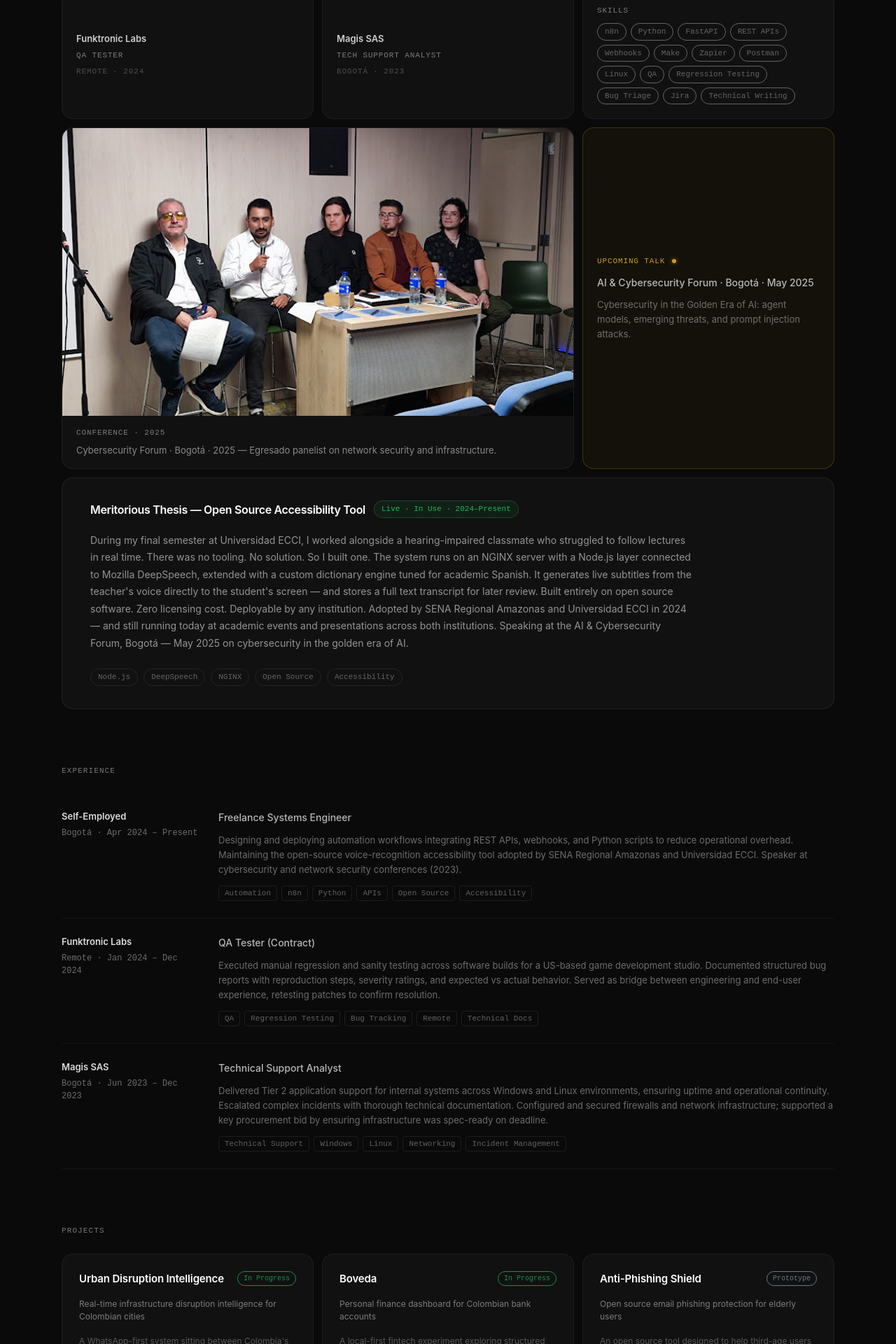
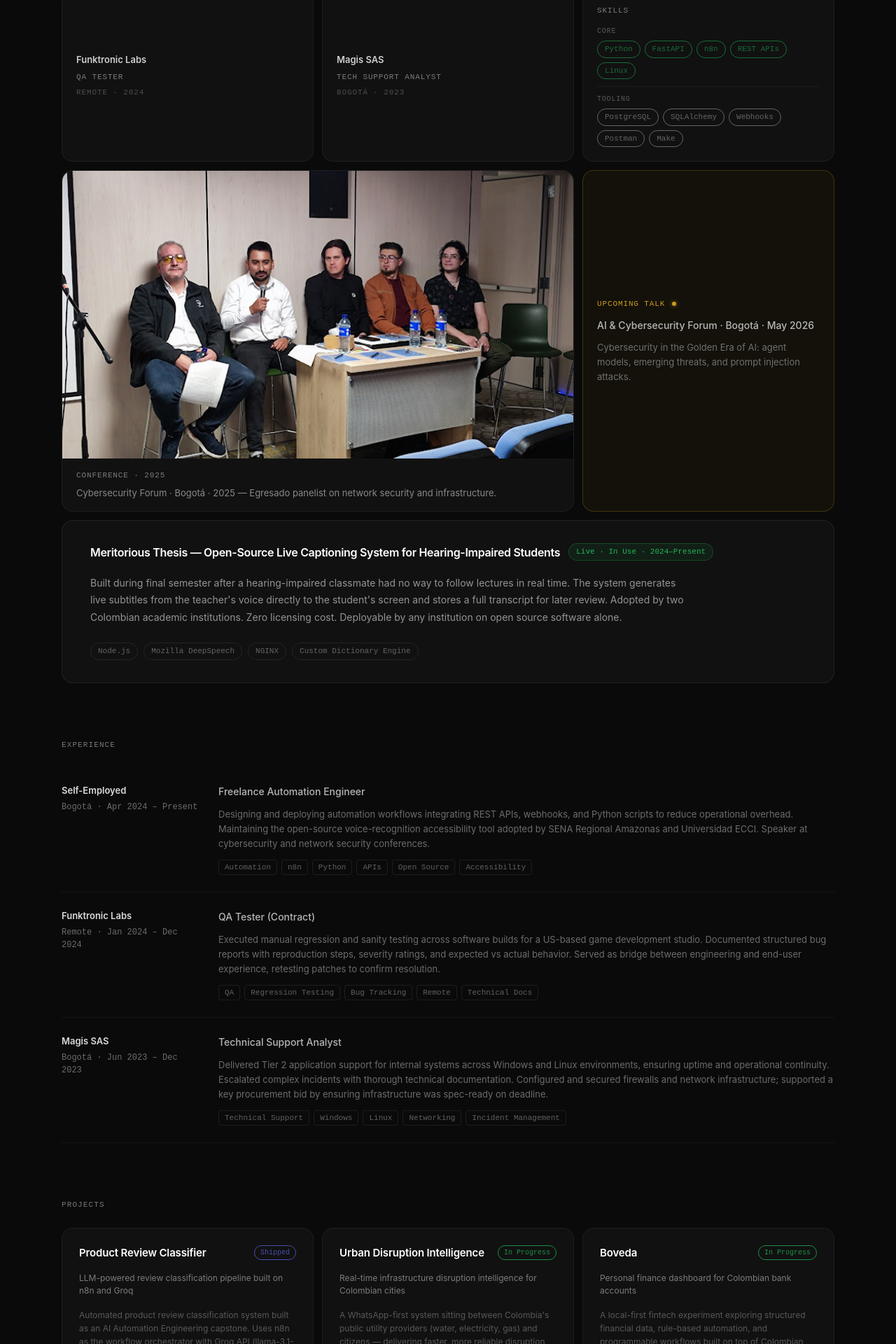
Before and after one commit to lualducor/lucholabs-site, a React (Vite) app: page / in a window 1280 px wide. Shown: the part 422-2342 px from the top of the page at 70% size. Built offline with nearby package versions, Linux system fonts and the light colour scheme.

Commit message:
refactor(data): restructure resume.ts — identity, thesis, skills, speaking, certs, projects

```diff
--- a/src/components/bento/IdentityCard.tsx
+++ b/src/components/bento/IdentityCard.tsx
@@ -27,7 +27,7 @@ export default function IdentityCard() {
         <p style={{ fontSize: '13px', color: 'rgba(255,255,255,0.5)', lineHeight: 1.4, margin: 0 }}>
           {identity.title}
         </p>
-        <p style={{ ...mono, marginTop: '2px' }}>{identity.location}</p>
+        <p style={{ ...mono, marginTop: '2px' }}>{identity.subtitle}</p>
       </div>
 
       <a
--- a/src/components/bento/SkillsCard.tsx
+++ b/src/components/bento/SkillsCard.tsx
@@ -3,12 +3,27 @@ import { skills } from '../../data/resume'
 
 export default function SkillsCard() {
   return (
-    <div style={{ ...card, gap: '10px' }}>
+    <div style={{ ...card, gap: '14px' }}>
       <h2 style={{ ...mono, fontWeight: 'normal', margin: 0 }}>Skills</h2>
-      <div style={{ display: 'flex', flexWrap: 'wrap', gap: '6px' }}>
-        {skills.map(s => (
-          <span key={s} translate="no" style={pill('rgba(255,255,255,0.35)')}>{s}</span>
-        ))}
+
+      <div style={{ display: 'flex', flexDirection: 'column', gap: '10px' }}>
+        <div>
+          <p style={{ ...mono, fontSize: '10px', marginBottom: '6px', color: 'rgba(255,255,255,0.3)' }}>Core</p>
+          <div style={{ display: 'flex', flexWrap: 'wrap', gap: '6px' }}>
+            {skills.core.map(s => (
+              <span key={s} translate="no" style={pill('rgba(34,197,94,0.5)')}>{s}</span>
+            ))}
+          </div>
+        </div>
+
+        <div style={{ borderTop: '1px solid rgba(255,255,255,0.05)', paddingTop: '10px' }}>
+          <p style={{ ...mono, fontSize: '10px', marginBottom: '6px', color: 'rgba(255,255,255,0.3)' }}>Tooling</p>
+          <div style={{ display: 'flex', flexWrap: 'wrap', gap: '6px' }}>
+            {skills.tooling.map(s => (
+              <span key={s} translate="no" style={pill('rgba(255,255,255,0.35)')}>{s}</span>
+            ))}
+          </div>
+        </div>
       </div>
     </div>
   )
--- a/src/components/bento/SpeakingPhotoCard.tsx
+++ b/src/components/bento/SpeakingPhotoCard.tsx
@@ -1,19 +1,23 @@
 import { card, mono } from './styles'
+import { speaking } from '../../data/resume'
 
 export default function SpeakingPhotoCard() {
+  const talk = speaking.find(t => t.status === 'past' && t.photo)
+  if (!talk) return null
+
   return (
     <div style={{ ...card, padding: 0, overflow: 'hidden', gap: 0 }}>
       <div style={{ position: 'relative', width: '100%', aspectRatio: '16/9', overflow: 'hidden' }}>
         <img
-          src="/speaking.jpg"
-          alt="Luis Alberto Duarte Cortés speaking at Cybersecurity Forum, Bogotá 2025"
+          src={talk.photo}
+          alt={`${talk.event} · ${talk.location} · ${talk.date}`}
           style={{ width: '100%', height: '100%', objectFit: 'cover', display: 'block' }}
         />
       </div>
       <div style={{ padding: '16px 20px' }}>
-        <p style={{ ...mono, marginBottom: '6px' }}>Conference · 2025</p>
+        <p style={{ ...mono, marginBottom: '6px' }}>Conference · {talk.date}</p>
         <p style={{ fontSize: '13px', color: 'rgba(255,255,255,0.5)', lineHeight: 1.6, margin: 0 }}>
-          Cybersecurity Forum · Bogotá · 2025 — Egresado panelist on network security and infrastructure.
+          {talk.event} · {talk.location} · {talk.date} — {talk.topic}
         </p>
       </div>
     </div>
--- a/src/components/bento/ThesisBanner.tsx
+++ b/src/components/bento/ThesisBanner.tsx
@@ -1,3 +1,5 @@
+import { thesis } from '../../data/resume'
+
 export default function ThesisBanner() {
   return (
     <div style={{
@@ -6,13 +8,9 @@ export default function ThesisBanner() {
       borderRadius: '16px',
       padding: '32px 40px',
     }}>
-      {/* Header row */}
       <div style={{ display: 'flex', flexWrap: 'wrap', alignItems: 'center', gap: '12px', marginBottom: '20px' }}>
-        <h2 style={{
-          fontSize: '16px', fontWeight: 600, color: '#ffffff',
-          letterSpacing: '-0.02em', margin: 0,
-        }}>
-          Meritorious Thesis — Open Source Accessibility Tool
+        <h2 style={{ fontSize: '16px', fontWeight: 600, color: '#ffffff', letterSpacing: '-0.02em', margin: 0 }}>
+          {thesis.title} — {thesis.subtitle}
         </h2>
         <span style={{
           fontFamily: 'ui-monospace, monospace', fontSize: '11px',
@@ -22,41 +20,23 @@ export default function ThesisBanner() {
           borderRadius: '999px', padding: '3px 10px',
           whiteSpace: 'nowrap',
         }}>
-          Live · In Use · 2024–Present
+          {thesis.status}
         </span>
       </div>
 
-      {/* Story */}
-      <p style={{
-        fontSize: '14px', color: 'rgba(255,255,255,0.55)',
-        lineHeight: 1.75, margin: '0 0 24px 0',
-        maxWidth: '860px',
-      }}>
-        During my final semester at Universidad ECCI, I worked alongside a hearing-impaired classmate
-        who struggled to follow lectures in real time. There was no tooling. No solution. So I built one.
-        The system runs on an NGINX server with a Node.js layer connected to Mozilla DeepSpeech, extended
-        with a custom dictionary engine tuned for academic Spanish. It generates live subtitles from the
-        teacher's voice directly to the student's screen — and stores a full text transcript for later
-        review. Built entirely on open source software. Zero licensing cost. Deployable by any institution.
-        Adopted by SENA Regional Amazonas and Universidad ECCI in 2024 — and still running today at
-        academic events and presentations across both institutions. Speaking at the AI &amp; Cybersecurity
-        Forum, Bogotá — May 2025 on cybersecurity in the golden era of AI.
+      <p style={{ fontSize: '14px', color: 'rgba(255,255,255,0.55)', lineHeight: 1.75, margin: '0 0 24px 0', maxWidth: '860px' }}>
+        {thesis.impact}
       </p>
 
-      {/* Tags */}
       <div style={{ display: 'flex', flexWrap: 'wrap', gap: '8px' }}>
-        {['Node.js', 'DeepSpeech', 'NGINX', 'Open Source', 'Accessibility'].map(tag => (
-          <span
-            key={tag}
-            translate="no"
-            style={{
-              fontFamily: 'ui-monospace, monospace', fontSize: '11px',
-              color: 'rgba(255,255,255,0.35)',
-              border: '1px solid rgba(255,255,255,0.08)',
-              borderRadius: '999px', padding: '3px 10px',
-              whiteSpace: 'nowrap',
-            }}
-          >
+        {thesis.stack.map(tag => (
+          <span key={tag} translate="no" style={{
+            fontFamily: 'ui-monospace, monospace', fontSize: '11px',
+            color: 'rgba(255,255,255,0.35)',
+            border: '1px solid rgba(255,255,255,0.08)',
+            borderRadius: '999px', padding: '3px 10px',
+            whiteSpace: 'nowrap',
+          }}>
             {tag}
           </span>
         ))}
--- a/src/components/bento/UpcomingTalkCard.tsx
+++ b/src/components/bento/UpcomingTalkCard.tsx
@@ -1,6 +1,10 @@
 import { card, mono } from './styles'
+import { speaking } from '../../data/resume'
 
 export default function UpcomingTalkCard() {
+  const talk = speaking.find(t => t.status === 'upcoming')
+  if (!talk) return null
+
   return (
     <div style={{
       ...card,
@@ -19,10 +23,10 @@ export default function UpcomingTalkCard() {
         }} />
       </div>
       <p style={{ fontSize: '14px', color: 'rgba(255,255,255,0.7)', fontWeight: 500, margin: 0, lineHeight: 1.4 }}>
-        AI &amp; Cybersecurity Forum · Bogotá · May 2025
+        {talk.event} · {talk.location} · {talk.date}
       </p>
       <p style={{ fontSize: '13px', color: 'rgba(255,255,255,0.4)', lineHeight: 1.6, margin: 0 }}>
-        Cybersecurity in the Golden Era of AI: agent models, emerging threats, and prompt injection attacks.
+        {talk.topic}
       </p>
     </div>
   )
--- a/src/data/resume.ts
+++ b/src/data/resume.ts
@@ -1,8 +1,8 @@
 export const identity = {
   name: 'Luis Alberto Duarte Cortés',
-  title: 'Automation Engineer · I find where operations break and build the fix',
-  location: 'Bogotá · Remote · C1 English',
-  cvUrl: 'https://drive.google.com/file/d/1P2uIt4PFxqIJooIKnxUeu2Sdu2LaHIrn/view?usp=drive_link',
+  title: 'I build AI-powered systems and automation infrastructure',
+  subtitle: 'Bogotá · Remote · C1 English',
+  cvUrl: '/CV/lucholabs.pdf',
   photo: '/photo.jpg',
 }
 
@@ -29,22 +29,59 @@ export const bentExperience = [
   { company: 'Magis SAS', role: 'Tech Support Analyst', period: 'Bogotá · 2023' },
 ]
 
-export const skills = [
-  'n8n', 'Python', 'FastAPI', 'REST APIs', 'Webhooks',
-  'Make', 'Zapier', 'Postman', 'Linux', 'QA',
-  'Regression Testing', 'Bug Triage', 'Jira', 'Technical Writing',
+export const skills = {
+  core: ['Python', 'FastAPI', 'n8n', 'REST APIs', 'Linux'],
+  tooling: ['PostgreSQL', 'SQLAlchemy', 'Webhooks', 'Postman', 'Make'],
+}
+
+export const thesis = {
+  title: 'Meritorious Thesis',
+  subtitle: 'Open-Source Live Captioning System for Hearing-Impaired Students',
+  institution: 'Universidad ECCI — B.Sc. Systems Engineering',
+  status: 'Live · In Use · 2024–Present',
+  adoptedBy: ['SENA Regional Amazonas', 'Universidad ECCI'],
+  stack: ['Node.js', 'Mozilla DeepSpeech', 'NGINX', 'Custom Dictionary Engine'],
+  impact:
+    "Built during final semester after a hearing-impaired classmate had no way to follow lectures in real time. The system generates live subtitles from the teacher's voice directly to the student's screen and stores a full transcript for later review. Adopted by two Colombian academic institutions. Zero licensing cost. Deployable by any institution on open source software alone.",
+  repoUrl: undefined as string | undefined,
+}
+
+export type TalkStatus = 'past' | 'upcoming'
+
+export interface Talk {
+  status: TalkStatus
+  event: string
+  location: string
+  date: string
+  topic: string
+  photo?: string
+}
+
+export const speaking: Talk[] = [
+  {
+    status: 'past',
+    event: 'Cybersecurity Forum',
+    location: 'Bogotá',
+    date: '2025',
+    topic: 'Egresado panelist on network security and infrastructure.',
+    photo: '/speaking.jpg',
+  },
+  {
+    status: 'upcoming',
+    event: 'AI & Cybersecurity Forum',
+    location: 'Bogotá',
+    date: 'May 2026',
+    topic: 'Cybersecurity in the Golden Era of AI: agent models, emerging threats, and prompt injection attacks.',
+  },
 ]
-
-export const thesis =
-  '★ Meritorious Thesis · Open Source Hearing-Impaired Accessibility Tool · B.Sc Systems Engineering · Adopted by SENA & Universidad ECCI · 2024'
 
 export const experience = [
   {
     company: 'Self-Employed',
-    role: 'Freelance Systems Engineer',
+    role: 'Freelance Automation Engineer',
     period: 'Bogotá · Apr 2024 – Present',
     description:
-      'Designing and deploying automation workflows integrating REST APIs, webhooks, and Python scripts to reduce operational overhead. Maintaining the open-source voice-recognition accessibility tool adopted by SENA Regional Amazonas and Universidad ECCI. Speaker at cybersecurity and network security conferences (2023).',
+      'Designing and deploying automation workflows integrating REST APIs, webhooks, and Python scripts to reduce operational overhead. Maintaining the open-source voice-recognition accessibility tool adopted by SENA Regional Amazonas and Universidad ECCI. Speaker at cybersecurity and network security conferences.',
     tags: ['Automation', 'n8n', 'Python', 'APIs', 'Open Source', 'Accessibility'],
   },
   {
@@ -65,12 +102,34 @@ export const experience = [
   },
 ]
 
-export const projects = [
+export interface Project {
+  name: string
+  tagline: string
+  description: string
+  stack: string[]
+  status: string
+  statusColor: string
+  repoUrl?: string
+  demoUrl?: string
+}
+
+export const projects: Project[] = [
+  {
+    name: 'Product Review Classifier',
+    tagline: 'LLM-powered review classification pipeline built on n8n and Groq',
+    description:
+      'Automated product review classification system built as an AI Automation Engineering capstone. Uses n8n as the workflow orchestrator with Groq API (llama-3.1-8b-instant) for LLM inference — classifying incoming reviews by sentiment and category without manual intervention.',
+    stack: ['n8n', 'Groq API', 'Python', 'LLM'],
+    status: 'Shipped',
+    statusColor: 'rgba(99,102,241,0.7)',
+    repoUrl: undefined,
+    demoUrl: undefined,
+  },
   {
     name: 'Urban Disruption Intelligence',
     tagline: 'Real-time infrastructure disruption intelligence for Colombian cities',
     description:
-      'A WhatsApp-first system sitting between Colombia\'s public utility providers (water, electricity, gas) and citizens — delivering faster, more reliable disruption status than any official channel through community-validated restoration tracking.',
+      "A WhatsApp-first system sitting between Colombia's public utility providers (water, electricity, gas) and citizens — delivering faster, more reliable disruption status than any official channel through community-validated restoration tracking.",
     stack: ['Python', 'FastAPI', 'PostgreSQL', 'PostGIS', 'WhatsApp API', 'OpenStreetMap', 'Leaflet'],
     status: 'In Progress',
     statusColor: 'rgba(34,197,94,0.7)',
@@ -109,3 +168,26 @@ export const contact = [
   { label: 'GitHub', href: 'https://github.com/lualducor' },
   { label: 'Email', href: 'mailto:lualducor@gmail.com' },
 ]
+
+export const contactMeta = {
+  availability: 'Open to remote roles',
+  cta: 'Available for project-based contracts and async collaboration.',
+  calUrl: undefined as string | undefined,
+}
+
+export interface Certificate {
+  title: string
+  issuer: string
+  date: string
+  topics: string[]
+  credentialUrl?: string
+}
+
+export const certificates: Certificate[] = [
+  {
+    title: 'AI Automation Engineering',
+    issuer: 'Coderhouse',
+    date: '2025',
+    topics: ['Python', 'FastAPI', 'n8n', 'LLM Integrations', 'Groq API'],
+  },
+]
```
